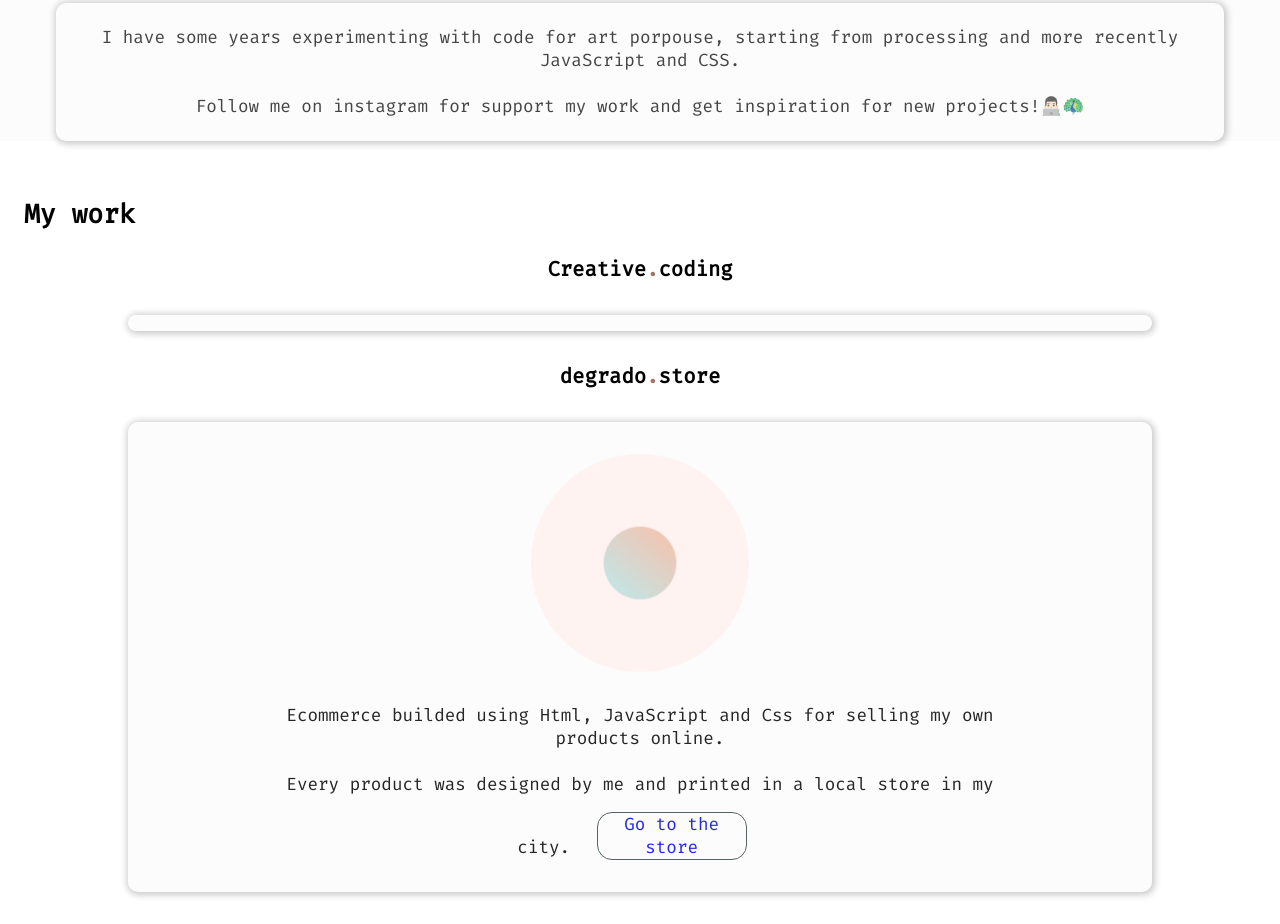
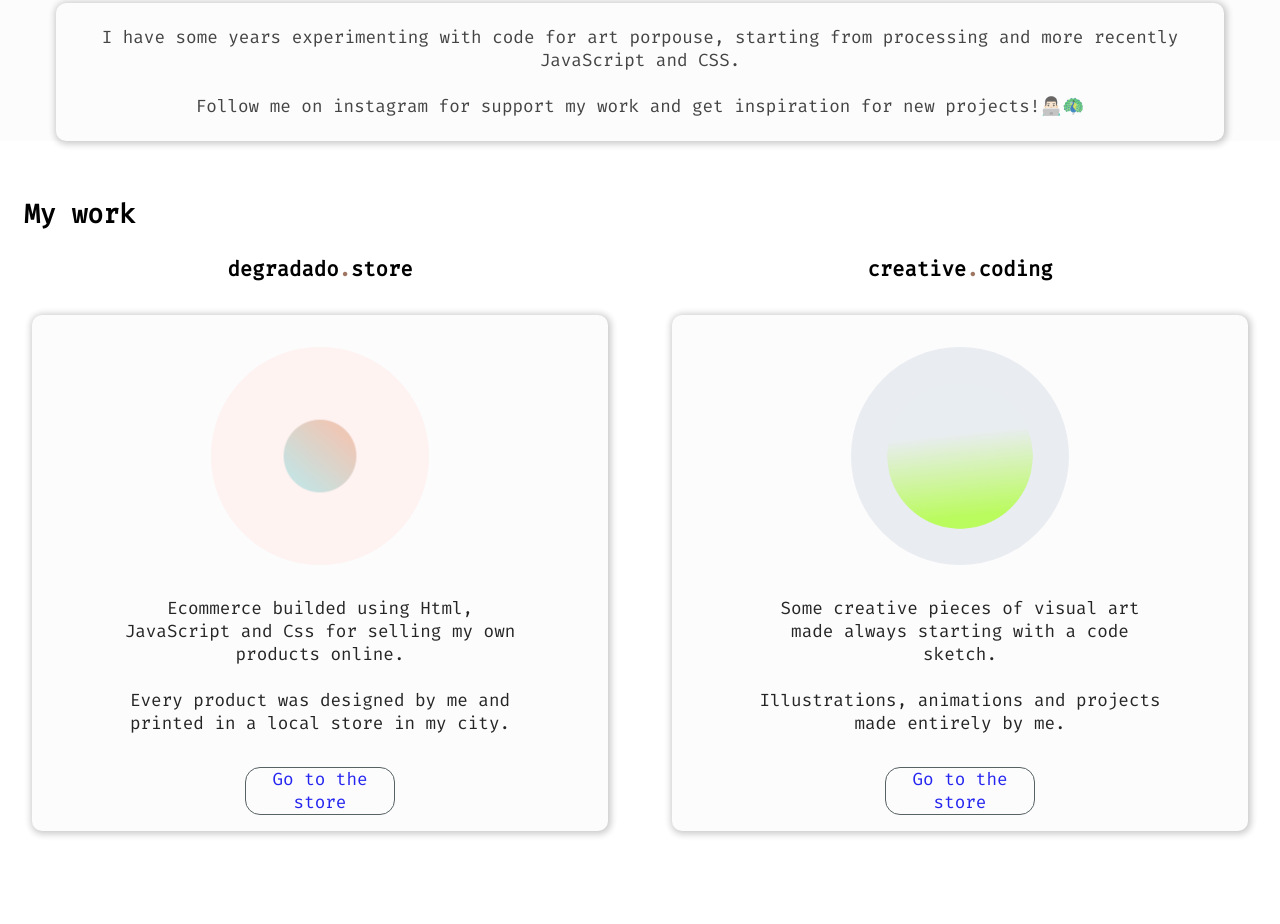
Before and after one commit to Luisriosca/portfolio-luisrioscode, a plain HTML site: page index.html in a window 1280 px wide. Shown: the part 1300-2224 px from the top of the page. After the commit the page ends 2163 px from the top, so only its background shows below. Drawn offline with nearby package versions, Linux system fonts and the light colour scheme.

Commit message:
Cambiando el diseño de mis trabajos y agregando cambios en estilos previos

```diff
--- a/assets/css/style.css
+++ b/assets/css/style.css
@@ -232,33 +232,29 @@ button {
 .logo-img{
   width: 80px;
   padding: 10px;
-  border: var(--green_color) 3px solid;
+  /* border: var(--green_color) 3px solid; */
   border-radius: 100%;
 }
-
-.mywork{
-
+.my-work{
+  width: 100%;
+}
+.works{
+  display: flex;
+  justify-content: center;
+  align-items: center;
+  /* height: 100%; */
 }
 
-.works{
+.work{
+  margin: 0;
+  padding: 0;
   display: flex;
   flex-direction: column;
-  justify-content: center;
-  align-items: center;
-}
-
-.powr-instagram-feed{
-  padding: 1rem;
-  padding-bottom: 0;
-  margin-bottom: 0;
-  /* width: 100vw; */
-}
-.work{
-  display: flex;
-  flex-direction: column;
+  flex-wrap: wrap;
   align-items: center;
   justify-content: center;
-  width: 80%;
+  height: 15%;
+  width: 55%;
 }
 .work-img{
   width: 250px;
@@ -267,6 +263,14 @@ button {
   padding: 1rem;
   border-radius: 100%;
 }
+
+.work-content{
+  display: flex;
+  flex-direction: column;
+  justify-content: center;
+  align-items: center;
+}
+
 .work-description{
   margin: 1rem;
   width: 70%;
@@ -335,7 +339,7 @@ button {
     width: 75px;
     margin-top: 10px;
     padding: 10px;
-    border: var(--green_color) 3px solid;
+    /* border: var(--green_color) 3px solid; */
     border-radius: 100%;
   }
   .soft-skills-logos{
@@ -356,6 +360,16 @@ button {
   .programming-skills-logos{
     display: grid;
     grid-template-columns: auto auto auto auto;
+  }
+  .works{
+    display: flex;
+    flex-direction: column;
+    align-items: center;
+    justify-content: center;
+    width: 100%;
+  }
+  .work{
+    width: 90%;
   }
 }
 
--- a/index.html
+++ b/index.html
@@ -83,25 +83,39 @@
       </div>
     </section>
 
+    <h2 class="title px-2">My work</h2>
+    <section id="my_work" class="my-work">
 
-    <section id="my_work" class="mywork">
-      <h2 class="title px-2">My work</h2>
+
       <div class="works">
-        <h3>Creative<span class="point">.</span>coding</h3>
-        <div class="work text-card shadow">
-            <div class="powr-instagram-feed" id="e172663d_1647564816"></div><script src="https://www.powr.io/powr.js?platform=html"></script>
+
+        <div class="work">
+          <h3>degradado<span class="point">.</span>store</h3>
+          <div class="work-content text-card shadow">
+            <img class="work-img"src="/assets/img/storeicon.png" alt="degrado-store-icon">
+            <p class="work-description text-align-center">
+              Ecommerce builded using Html, JavaScript and Css for selling my own products online.
+              <br><br>
+              Every product was designed by me and printed in a local store in my city.
+            </p>
+            <button class="work-button"><a class="" href="https://gradient-store.netlify.app/" target="_blank" rel="noopener noreferrer">Go to the store </a></button>
+          </div>
         </div>
 
-        <h3>degrado<span class="point">.</span>store</h3>
-        <div class="work text-card shadow">
-          <img class="work-img"src="/assets/img/storeicon.png" alt="degrado-store-icon">
-          <p class="work-description text-align-center">
-            Ecommerce builded using Html, JavaScript and Css for selling my own products online.
-            <br><br>
-            Every product was designed by me and printed in a local store in my city.
+
+        <div class="work">
+          <h3>creative<span class="point">.</span>coding</h3>
+          <div class="work-content text-card shadow">
+            <img class="work-img"src="/assets/img/creativecoding.png" alt="degrado-store-icon">
+            <p class="work-description text-align-center">
+              Some creative pieces of visual art made  always starting with a code sketch.
+              <br><br>
+              Illustrations, animations and projects made entirely by me.
+            </p>
             <button class="work-button"><a class="" href="https://gradient-store.netlify.app/" target="_blank" rel="noopener noreferrer">Go to the store </a></button>
-          </p>
+          </div>
         </div>
+
       </div>
     </section>
 
```
Also changed, not shown: assets/img/creativecoding.png (added).
